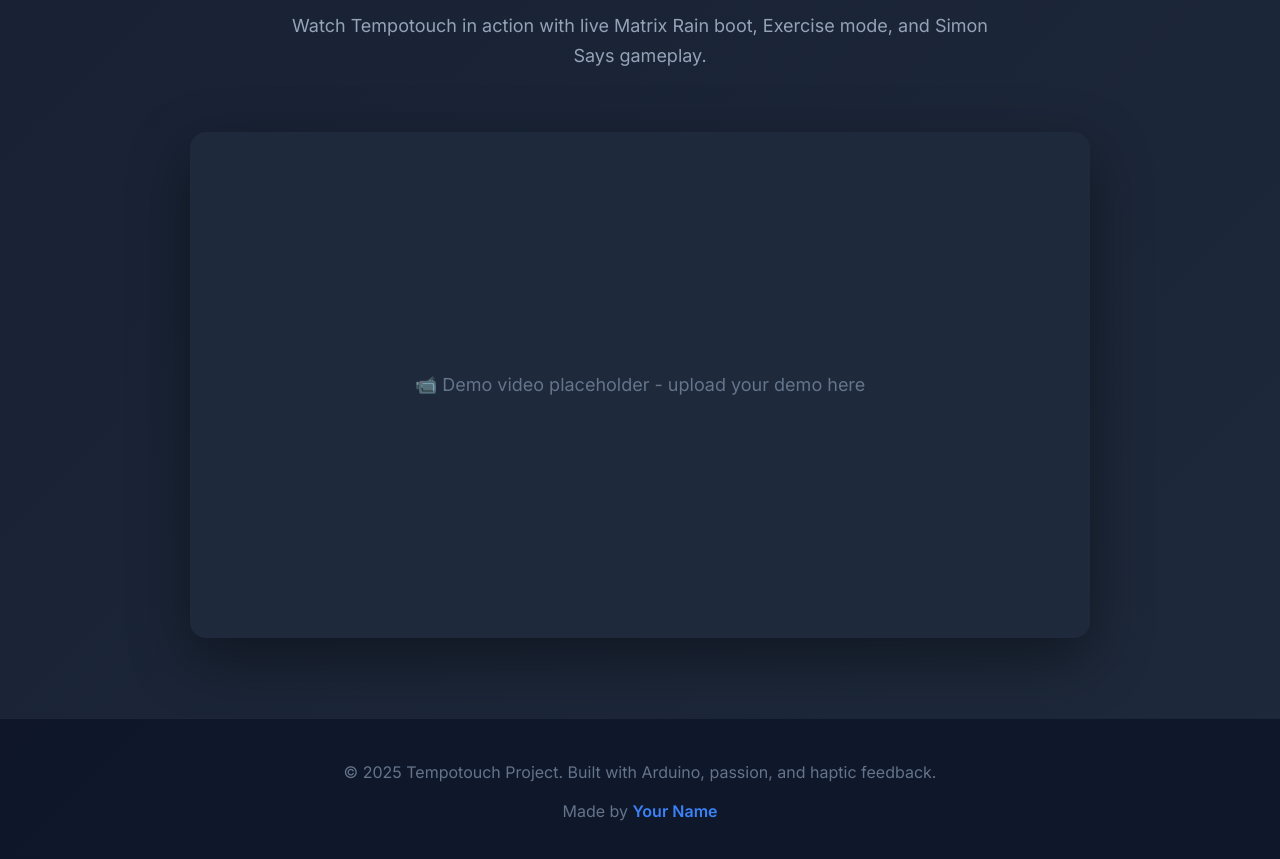
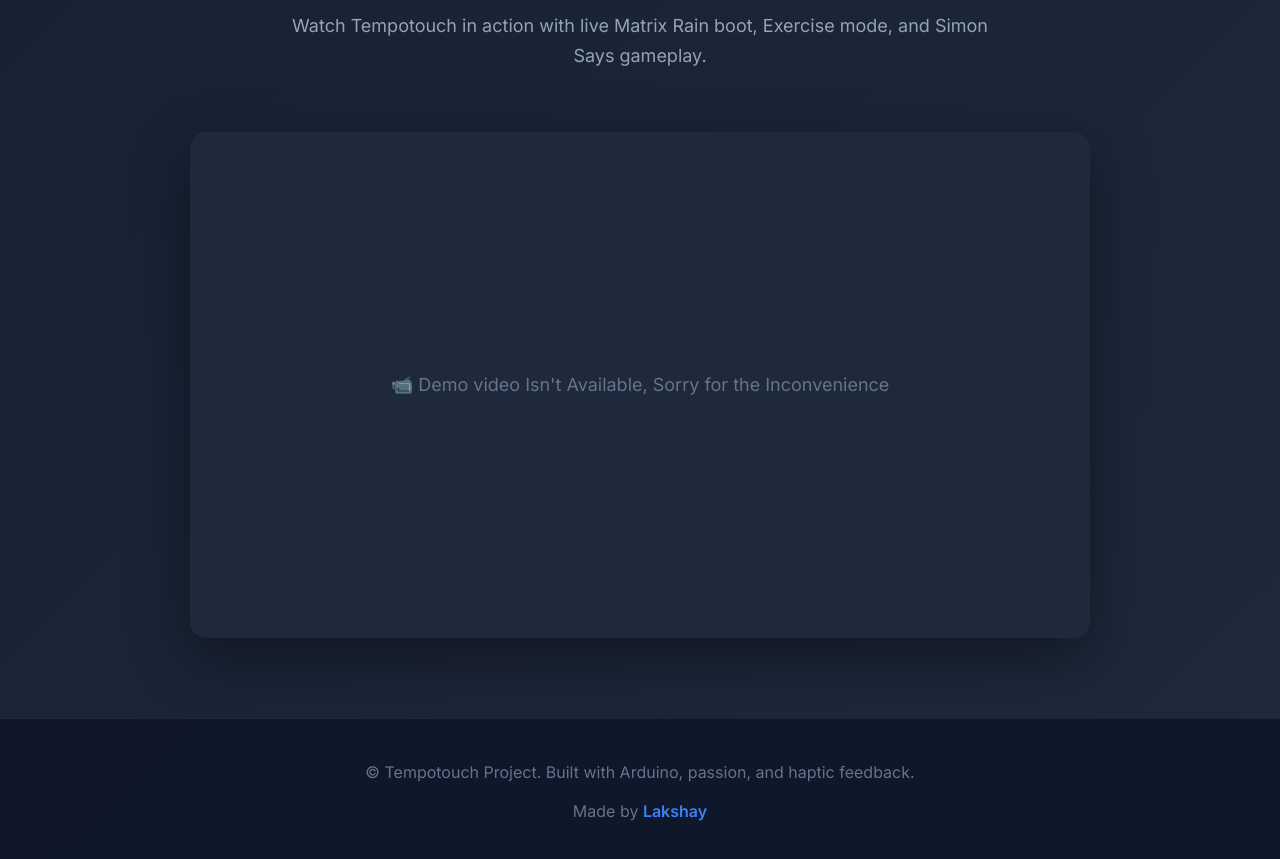
Before and after one commit to BadassBeast/HandSync, a plain HTML site: page index.html in a window 1280 px wide. Shown: the part 3180-4039 px from the top of the page. Drawn offline with nearby package versions, Linux system fonts and the light colour scheme.

Commit message:
Update demo video placeholder and footer text

```diff
--- a/index.html
+++ b/index.html
@@ -777,7 +777,7 @@
       <h2>Demo Video</h2>
       <p class="subtitle">Watch Tempotouch in action with live Matrix Rain boot, Exercise mode, and Simon Says gameplay.</p>
       <div class="demo-video">
-        📹 Demo video placeholder - upload your demo here
+        📹 Demo video Isn't Available, Sorry for the Inconvenience
       </div>
     </div>
   </section>
@@ -785,8 +785,8 @@
   <!-- Footer -->
   <footer>
     <div class="container">
-      <p>&copy; 2025 Tempotouch Project. Built with Arduino, passion, and haptic feedback.</p>
-      <p style="margin-top: 12px;">Made by <a href="#">Your Name</a></p>
+      <p>&copy; Tempotouch Project. Built with Arduino, passion, and haptic feedback.</p>
+      <p style="margin-top: 12px;">Made by <a href="#">Lakshay</a></p>
     </div>
   </footer>
 
```
